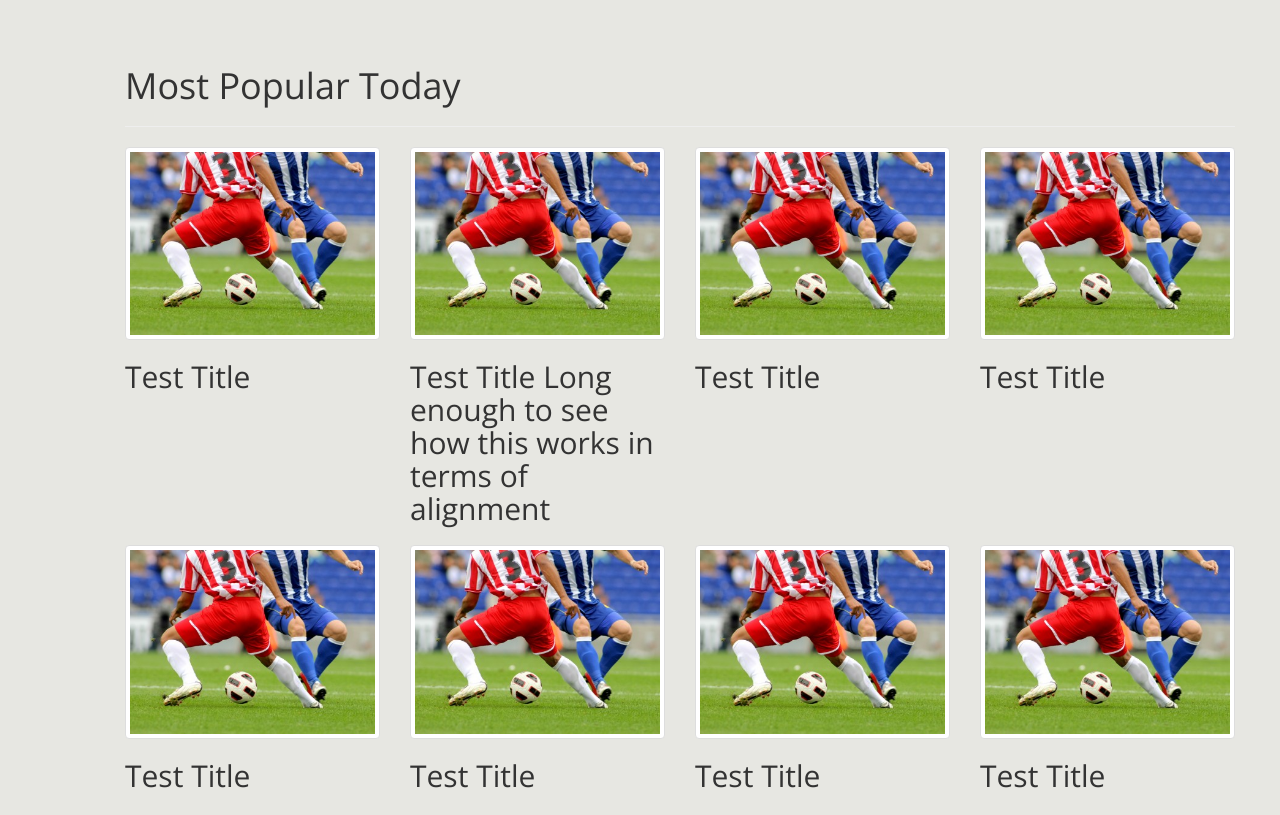
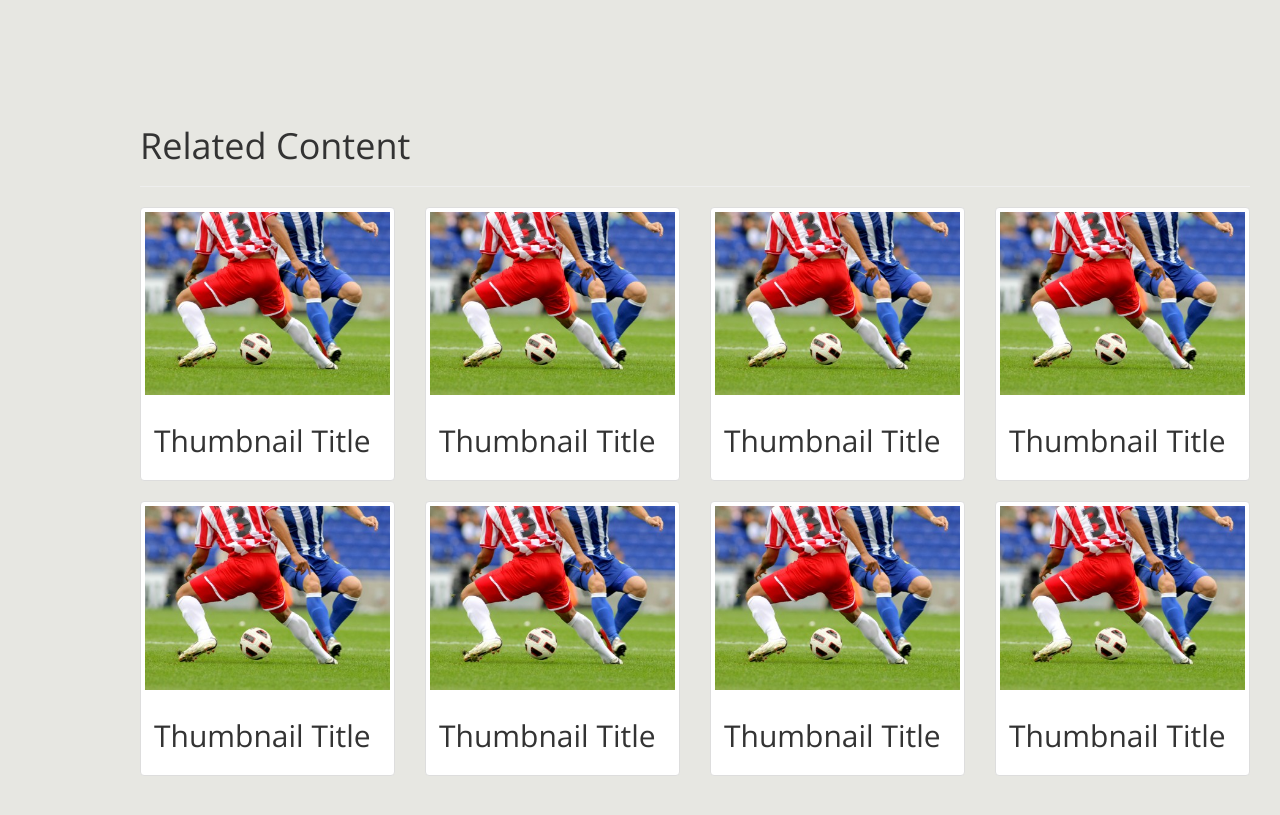
Before and after one commit to whoisjuan/project-gc, a plain HTML site: page GC/player.html in a window 1280 px wide. Shown: the part 700-1515 px from the top of the page. Drawn offline with nearby package versions, Linux system fonts and the light colour scheme.

Commit message:
Fixes in Thumbnails

```diff
--- a/GC/player.html
+++ b/GC/player.html
@@ -39,7 +39,7 @@
     </div>
     <div class="collapse navbar-collapse">
       <ul class="nav navbar-nav">
-        <li class="active"><a href="#">Search</a></li>
+        <li class="active"><a href="#search"><i class="fa fa-search"></i> Search</a></li>
       </ul>
     </div><!--/.nav-collapse -->
   </div>
@@ -105,79 +105,83 @@
 <!-- beggining of gallery unit -->
 <div class="container special-margin">
  <div class="content row">
+              <div class="container special-margin">
+ <div class="content row">
               <div class="col-lg-12">
-                    <h1>Most Popular Today</h1>
+                    <h1>Related Content</h1>
                     <hr>
               </div>
               <div class="row"> <!-- beggining of row -->
                     <div class="col-lg-3 col-md-4 col-xs-6 thumb">
-                        <a class="thumbnail" href="#">
-                          <div class="vignette">
+                      <div class="thumbnail">
                           <img class="img-responsive" src="img/placeholder.jpg">
+                          <div class="caption">
+                            <h2>Thumbnail Title</h2>
                           </div>
-                        </a>
-                        <h2>Test Title<h2>
+                        </div>
                       </div>
                     <div class="col-lg-3 col-md-4 col-xs-6 thumb">
-                        <a class="thumbnail" href="#">
-                          <div class="vignette">
+                      <div class="thumbnail">
                           <img class="img-responsive" src="img/placeholder.jpg">
+                          <div class="caption">
+                            <h2>Thumbnail Title</h2>
                           </div>
-                        </a>
-                        <h2>Test Title Long enough to see how this works in terms of alignment<h2>
+                        </div>
                       </div>
                     <div class="col-lg-3 col-md-4 col-xs-6 thumb">
-                        <a class="thumbnail" href="#">
-                          <div class="vignette">
+                      <div class="thumbnail">
                           <img class="img-responsive" src="img/placeholder.jpg">
+                          <div class="caption">
+                            <h2>Thumbnail Title</h2>
                           </div>
-                        </a>
-                        <h2>Test Title<h2>
+                        </div>
                       </div>
                     <div class="col-lg-3 col-md-4 col-xs-6 thumb">
-                        <a class="thumbnail" href="#">
-                          <div class="vignette">
+                      <div class="thumbnail">
                           <img class="img-responsive" src="img/placeholder.jpg">
+                          <div class="caption">
+                            <h2>Thumbnail Title</h2>
                           </div>
-                        </a>
-                        <h2>Test Title<h2>
+                        </div>
                       </div>
                     </div> <!--end of row-->
                     <div class="row"> <!-- beggining of row -->
                     <div class="col-lg-3 col-md-4 col-xs-6 thumb">
-                        <a class="thumbnail" href="#">
-                          <div class="vignette">
+                      <div class="thumbnail">
                           <img class="img-responsive" src="img/placeholder.jpg">
+                          <div class="caption">
+                            <h2>Thumbnail Title</h2>
                           </div>
-                        </a>
-                        <h2>Test Title<h2>
+                        </div>
                       </div>
                     <div class="col-lg-3 col-md-4 col-xs-6 thumb">
-                        <a class="thumbnail" href="#">
-                          <div class="vignette">
+                      <div class="thumbnail">
                           <img class="img-responsive" src="img/placeholder.jpg">
+                          <div class="caption">
+                            <h2>Thumbnail Title</h2>
                           </div>
-                        </a>
-                        <h2>Test Title<h2>
+                        </div>
                       </div>
                     <div class="col-lg-3 col-md-4 col-xs-6 thumb">
-                        <a class="thumbnail" href="#">
-                          <div class="vignette">
+                      <div class="thumbnail">
                           <img class="img-responsive" src="img/placeholder.jpg">
+                          <div class="caption">
+                            <h2>Thumbnail Title</h2>
                           </div>
-                        </a>
-                        <h2>Test Title<h2>
+                        </div>
                       </div>
                     <div class="col-lg-3 col-md-4 col-xs-6 thumb">
-                        <a class="thumbnail" href="#">
-                          <div class="vignette">
+                      <div class="thumbnail">
                           <img class="img-responsive" src="img/placeholder.jpg">
+                          <div class="caption">
+                            <h2>Thumbnail Title</h2>
                           </div>
-                        </a>
-                        <h2>Test Title<h2>
+                        </div>
                       </div>
                   </div> <!-- end of row -->
+  </div><!-- content row close -->
 </div><!-- container close -->
+
 
            <hr>
   </div>
```
Also changed, not shown: GC/index.html (+101 -97 lines). Lines whose indentation alone changed are shown as unchanged.
